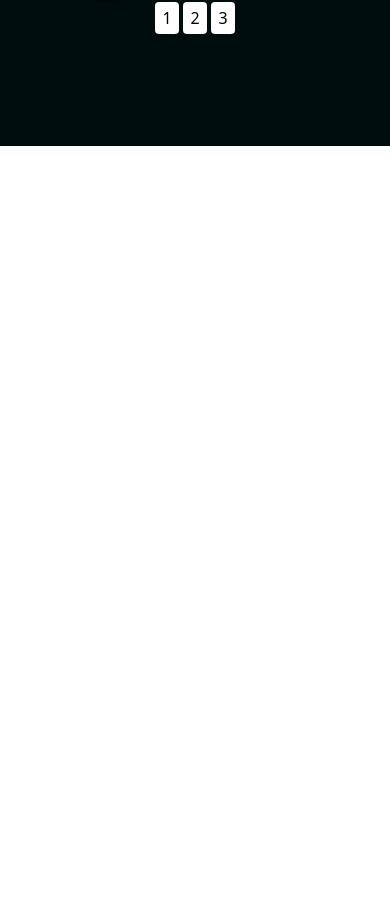
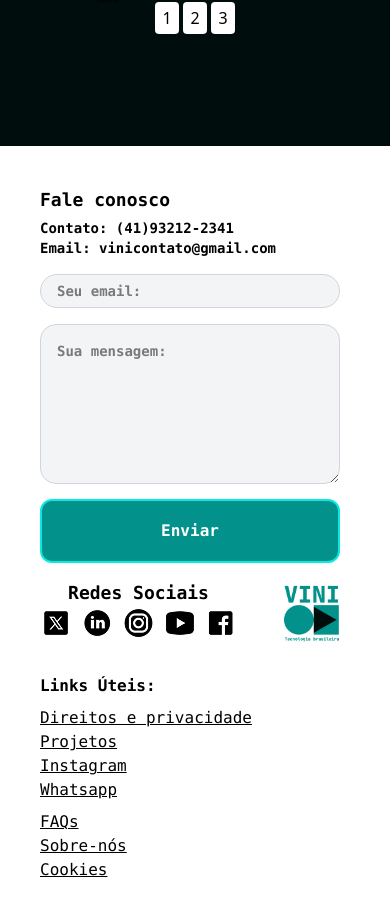
Before and after one commit to KaykyCastro/viniwebsite, a React (Vite) app: page / in a window 390 px wide. Shown: the part 3524-4440 px from the top of the page. Before the commit the page ends 3670 px from the top, so only its background shows below. Built offline with nearby package versions, Linux system fonts and the light colour scheme.

Commit message:
fixed footer

```diff
--- a/src/components/footer/Footer.jsx
+++ b/src/components/footer/Footer.jsx
@@ -9,14 +9,14 @@ import equipe from '../../../public/equipe.png'
 export default function Footer() {
     return (
         <div class="
-        hidden
         lg:block
         bg-white
-        relative
         w-full
-        h-[700px]
+        h-[800px]
+        lg:h-[700px]
         lg:h-[500px]
         p-10
+        lg:p-10
         items-center
         justify-center
         ">
@@ -24,12 +24,13 @@ export default function Footer() {
             block
             lg:flex
             lg:gap-28
-            ml-26
+            ml-0
+            lg:ml-26
             font-mono
             font-bold
             ">
                 <div class="
-                w-[120px]
+                w-[300px]
                 lg:w-[400px]
                 items-center
                 justify-between">
@@ -104,7 +105,8 @@ export default function Footer() {
                 mt-4
                 ">
                     <div class="
-                    w-[540px]
+                    w-[300px]
+                    lg:w-[540px]
                     flex
                     justify-between
                     ">
@@ -130,7 +132,10 @@ export default function Footer() {
 
                         <p class="mt-8">Links Úteis: </p>
 
-                    <div className="flex justify-between">
+                    <div className="
+                    block
+                    lg:flex
+                    justify-between">
                         <div className="font-medium mt-2">
                             <h1 className="underline cursor-pointer">Direitos e privacidade</h1>
                             <h1 className="underline cursor-pointer">Projetos</h1>
@@ -145,6 +150,7 @@ export default function Footer() {
                         </div>
                     </div>
                     <img src={equipe} class="
+                    hidden
                     w-[540px]
                     mt-10
                     "/>
```
